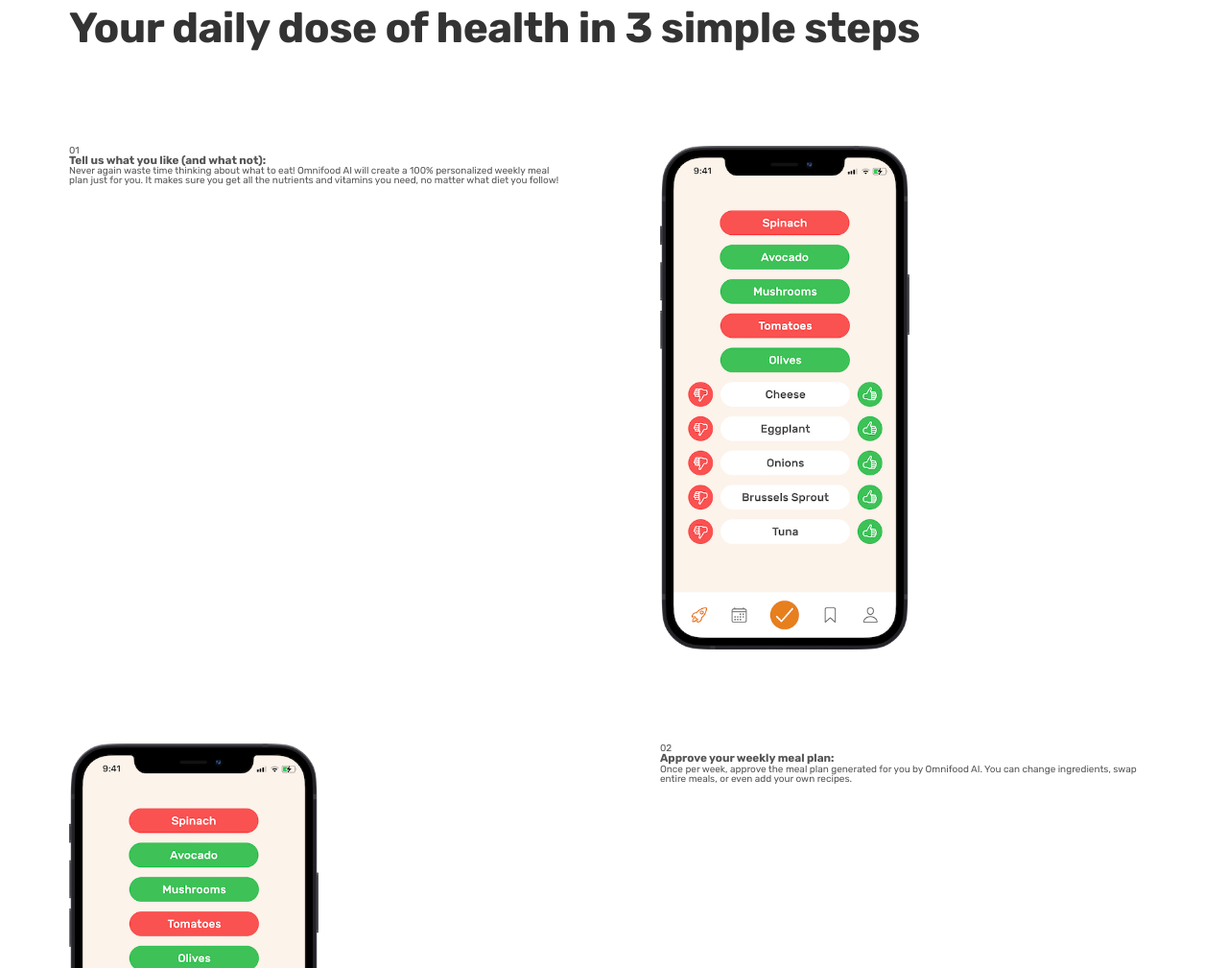
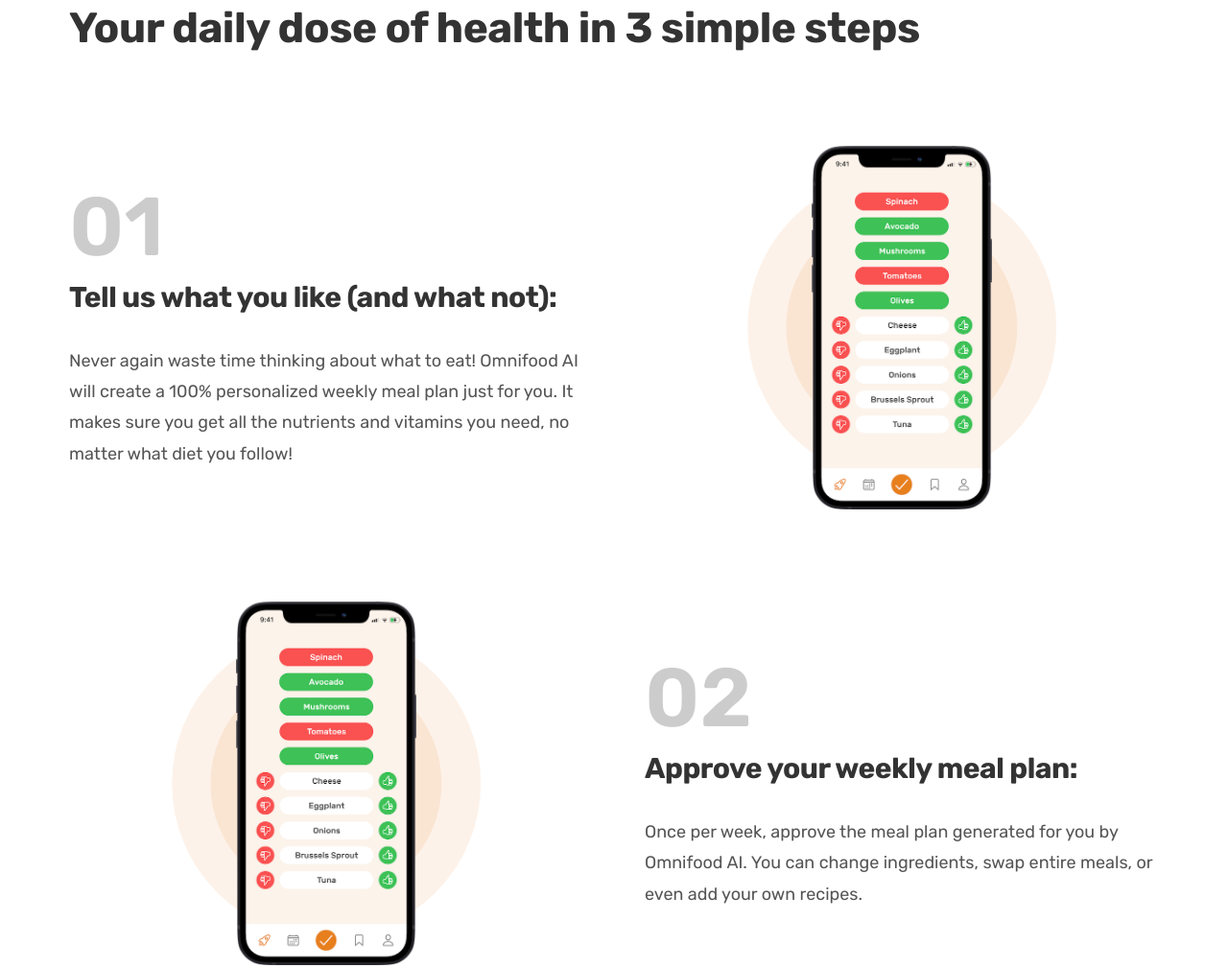
Before and after one commit to jnayush1994/omnifood, a plain HTML site: page index.html in a window 1280 px wide. Shown: the part 879-1888 px from the top of the page at 96% size. Drawn offline with Linux system fonts and the light colour scheme.

Commit message:
Completed desiging frid section

```diff
--- /dev/null
+++ b/css/general.css
@@ -0,0 +1,159 @@
+/*
+
+---01 TYPOGRAPHY SYSTEM
+
+- FONT SIZE (px)
+10 / 12 / 14 / 16 / 18 / 20 / 24 / 30 / 36 / 44 / 52 / 62 / 74 / 86 / 98
+
+- FONT WEIGHTS
+Defaults: 400
+Medium: 500
+Semi-bold: 600
+Bold: 700
+
+- LINE HEIGHTS
+Default: 1
+Small1: 1.05
+Medirm: 1.2
+Paragraph Default: 1.6
+
+- Letter Spacing
+0.5px
+0.75px
+
+---02 COLORS
+- Primary: #e67e22
+- Tints: #fdf2e9
+- Shades: #cf711f
+- Accents:
+- Greys
+#555
+#333
+
+---05 SHADOWS
+
+---06 BORDER-RADIUS
+Defaults - 9px
+
+---07 WHITESPACE
+
+- SPACING SYSTEM (px)
+2 / 4 / 8 / 12 / 16 / 24 / 32 / 48 / 64 / 80 / 96 / 128
+
+
+*/
+
+* {
+  padding: 0;
+  margin: 0;
+  box-sizing: border-box;
+}
+
+html {
+  font-size: 62.5%;
+}
+
+body {
+  font-family: "Rubik", sans-serif;
+  line-height: 1;
+  font-weight: 400;
+  color: #555;
+}
+
+/*
+-----------GENERAL REUSABLE COMPONENTS-------------
+*/
+
+.heading-primary,
+.heading-secondary,
+.heading-tertiary {
+  color: #333;
+  letter-spacing: -0.5px;
+  font-weight: 700;
+}
+
+.heading-primary {
+  font-size: 5.2rem;
+  line-height: 1.05;
+  margin-bottom: 3.2rem;
+}
+
+.heading-secondary {
+  font-size: 4.4rem;
+  line-height: 1.2;
+  margin-bottom: 9.6rem;
+}
+
+.heading-tertiary {
+  font-size: 3rem;
+  line-height: 1.2;
+  margin-bottom: 3.2rem;
+}
+
+.subheading {
+  display: block;
+  font-size: 1.6rem;
+  font-weight: 500;
+  color: #cf711f;
+  text-transform: uppercase;
+  margin-bottom: 1.6rem;
+  letter-spacing: 0.75px;
+}
+
+.btn:link,
+.btn:visited {
+  display: inline-block;
+  padding: 1.6rem 3.2rem;
+  font-size: 2rem;
+  font-weight: 600;
+  text-decoration: none;
+  border-radius: 0.9rem;
+  transition: background-color 0.3s;
+}
+
+.btn--full:link,
+.btn--full:visited {
+  background-color: #e67e22;
+  color: #fff;
+}
+
+.btn--full:hover,
+.btn--full:active {
+  background-color: #cf711f;
+}
+
+.btn--outline:link,
+.btn--outline:visited {
+  background-color: #fff;
+  color: #555;
+}
+
+.btn--outline:hover,
+.btn--outline:active {
+  background-color: #fdf2e9;
+  box-shadow: inset 0 0 0 0.3rem #fff;
+}
+
+.margin-right-sm {
+  margin-right: 1.6rem !important;
+}
+
+.container {
+  max-width: 120rem;
+  padding: 0 3.2rem;
+  margin: 0 auto;
+}
+
+.grid {
+  display: grid;
+  column-gap: 6.4rem;
+  row-gap: 9.6rem;
+}
+
+.grid--2-cols {
+  grid-template-columns: repeat(2, 1fr);
+}
+
+.grid--center-v {
+  align-items: center;
+}
--- a/css/style.css
+++ b/css/style.css
@@ -1,151 +1,3 @@
-/*
-
----01 TYPOGRAPHY SYSTEM
-
-- FONT SIZE (px)
-10 / 12 / 14 / 16 / 18 / 20 / 24 / 30 / 36 / 44 / 52 / 62 / 74 / 86 / 98
-
-- FONT WEIGHTS
-Defaults: 400
-Medium: 500
-Semi-bold: 600
-Bold: 700
-
-- LINE HEIGHTS
-Default: 1
-Small1: 1.05
-Medirm: 1.2
-Paragraph Default: 1.6
-
-- Letter Spacing
-0.5px
-0.75px
-
----02 COLORS
-- Primary: #e67e22
-- Tints: #fdf2e9
-- Shades: #cf711f
-- Accents:
-- Greys
-#555
-#333
-
----05 SHADOWS
-
----06 BORDER-RADIUS
-Defaults - 9px
-
----07 WHITESPACE
-
-- SPACING SYSTEM (px)
-2 / 4 / 8 / 12 / 16 / 24 / 32 / 48 / 64 / 80 / 96 / 128
-
-
-*/
-
-* {
-  padding: 0;
-  margin: 0;
-  box-sizing: border-box;
-}
-
-html {
-  font-size: 62.5%;
-}
-
-body {
-  font-family: "Rubik", sans-serif;
-  line-height: 1;
-  font-weight: 400;
-  color: #555;
-}
-
-/*
------------GENERAL REUSABLE COMPONENTS-------------
-*/
-
-.heading-primary,
-.heading-secondary {
-  color: #333;
-  letter-spacing: -0.5px;
-  font-weight: 700;
-}
-
-.heading-primary {
-  font-size: 5.2rem;
-  line-height: 1.05;
-  margin-bottom: 3.2rem;
-}
-
-.heading-secondary {
-  font-size: 4.4rem;
-  line-height: 1.2;
-  margin-bottom: 9.6rem;
-}
-
-.subheading {
-  display: block;
-  font-size: 1.6rem;
-  font-weight: 500;
-  color: #cf711f;
-  text-transform: uppercase;
-  margin-bottom: 1.6rem;
-  letter-spacing: 0.75px;
-}
-
-.btn:link,
-.btn:visited {
-  display: inline-block;
-  padding: 1.6rem 3.2rem;
-  font-size: 2rem;
-  font-weight: 600;
-  text-decoration: none;
-  border-radius: 0.9rem;
-  transition: background-color 0.3s;
-}
-
-.btn--full:link,
-.btn--full:visited {
-  background-color: #e67e22;
-  color: #fff;
-}
-
-.btn--full:hover,
-.btn--full:active {
-  background-color: #cf711f;
-}
-
-.btn--outline:link,
-.btn--outline:visited {
-  background-color: #fff;
-  color: #555;
-}
-
-.btn--outline:hover,
-.btn--outline:active {
-  background-color: #fdf2e9;
-  box-shadow: inset 0 0 0 0.3rem #fff;
-}
-
-.margin-right-sm {
-  margin-right: 1.6rem !important;
-}
-
-.container {
-  max-width: 120rem;
-  padding: 0 3.2rem;
-  margin: 0 auto;
-}
-
-.grid {
-  display: grid;
-  gap: 9.6rem;
-}
-
-.grid--2-cols {
-  grid-template-columns: repeat(2, 1fr);
-}
-
 /*
 ----------------HEADER--------------------
 */
@@ -272,6 +124,50 @@ body {
   padding: 9.6rem 0;
 }
 
+.step-number {
+  font-size: 8.6rem;
+  font-weight: 600;
+  color: #ccc;
+  margin-bottom: 1.2rem;
+}
+
+.step-description {
+  font-size: 1.8rem;
+  line-height: 1.8;
+}
+
+.step-img-box {
+  display: flex;
+  align-items: center;
+  justify-content: center;
+  position: relative;
+}
+
+.step-img-box::before,
+.step-img-box::after {
+  content: "";
+  display: block;
+  border-radius: 50%;
+  position: absolute;
+  top: 50%;
+  left: 50%;
+  transform: translate(-50%, -50%);
+}
+
+.step-img-box::before {
+  width: 60%;
+  padding-bottom: 60%;
+  background-color: #fdf2e9;
+  z-index: -2;
+}
+
+.step-img-box::after {
+  width: 45%;
+  padding-bottom: 45%;
+  background-color: #fae5d3;
+  z-index: -1;
+}
+
 .step-img {
-  width: 50%;
+  width: 35%;
 }
--- a/index.html
+++ b/index.html
@@ -21,6 +21,7 @@
       href="https://fonts.googleapis.com/css2?family=Inter:opsz,wght@14..32,700&family=Rubik:wght@700&display=swap"
       rel="stylesheet"
     />
+    <link rel="stylesheet" href="css/general.css" />
     <link rel="stylesheet" href="css/style.css" />
     <title>Omnifood</title>
   </head>
@@ -84,7 +85,7 @@
           </h2>
         </div>
 
-        <div class="container grid grid--2-cols">
+        <div class="container grid grid--2-cols grid--center-v">
           <!-- STEP 01 -->
           <div class="step-text-box">
             <p class="step-number">01</p>
```
